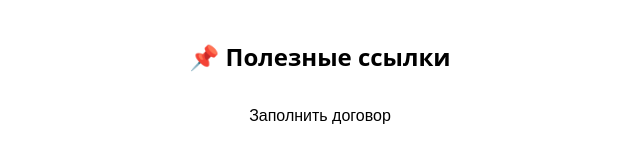
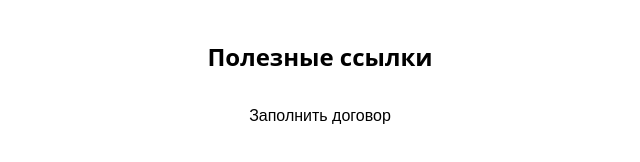
Before and after one commit to yuzhakova14-commits/laserink111, a plain HTML site: page index.html in a window 1280 px wide. Shown: the whole page, without its empty margins (320-960 px from the left). Drawn offline with Linux system fonts and the light colour scheme.

Commit message:
Update index.html

```diff
--- a/index.html
+++ b/index.html
@@ -40,7 +40,7 @@
     </style>
 </head>
 <body>
-    <h2 class="title">📌 Полезные ссылки</h2>
+    <h2 class="title"> Полезные ссылки</h2>
 
    <button class="button" onclick="openLink('https://forms.gle/https://expert.docupilot.app/dashboard/documents/create/f4cc87e7/5c334447')">
     Заполнить договор
```
